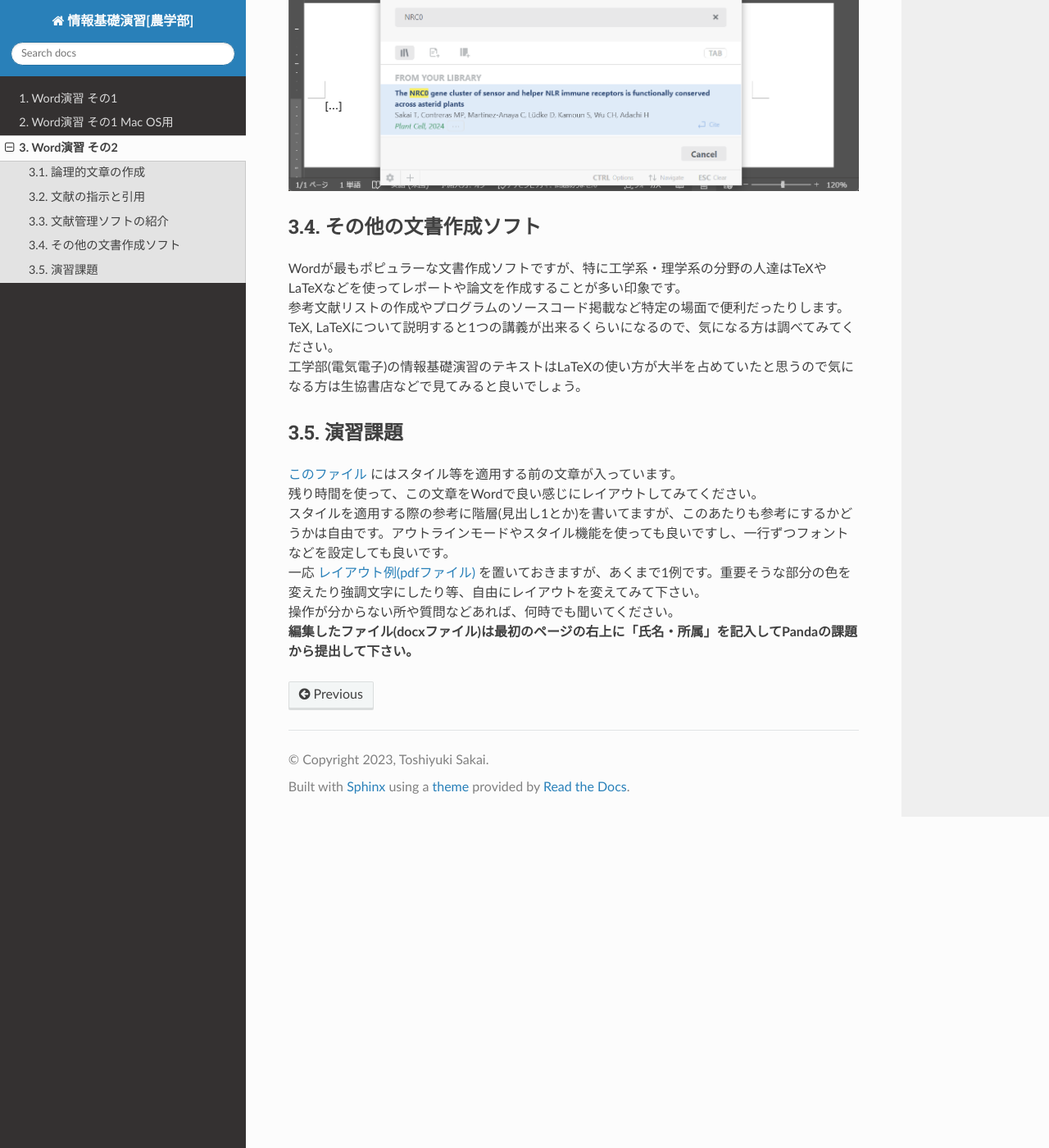
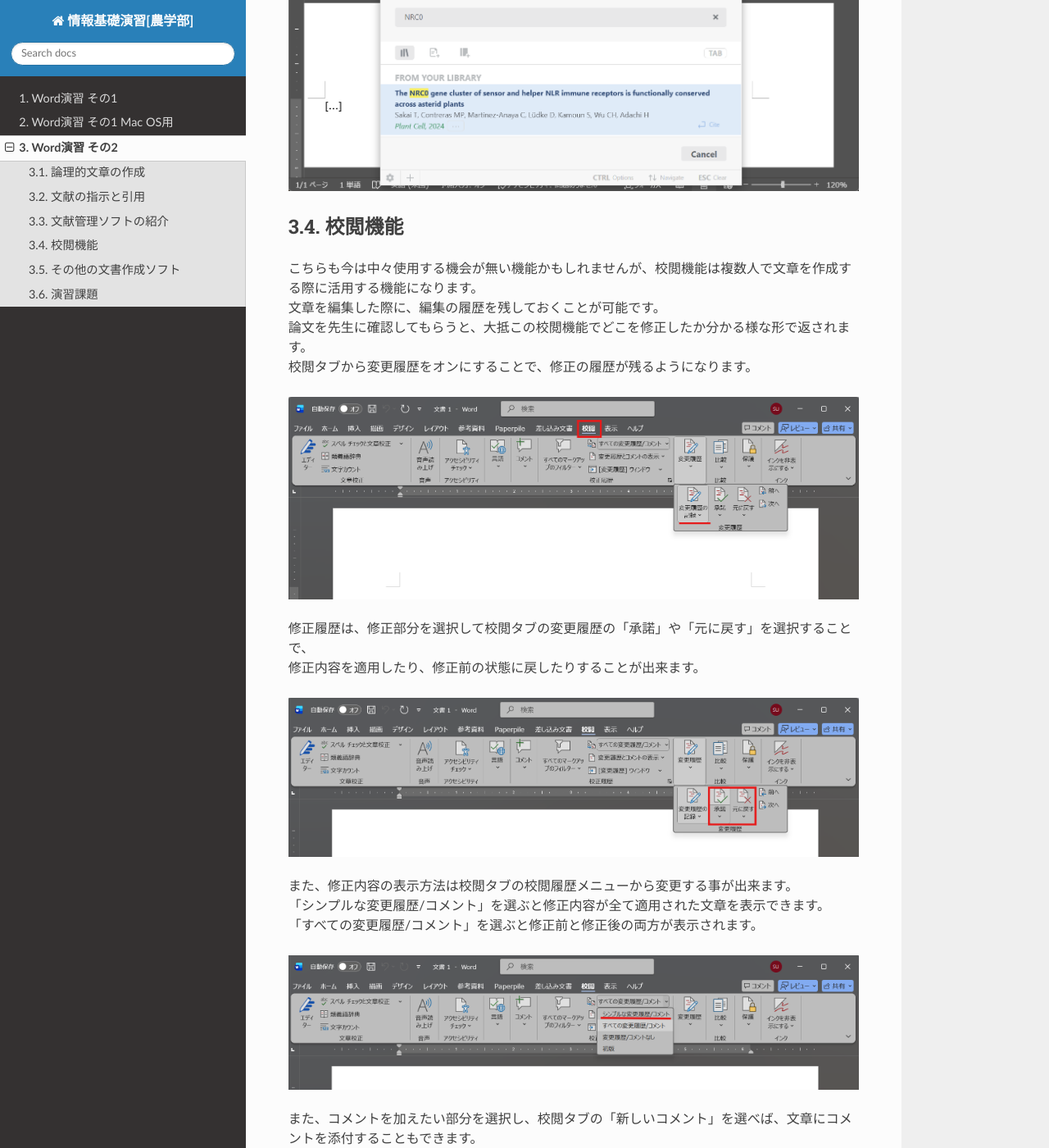
Before and after one commit to slt666666/basic_info_fri_2025, a Sphinx documentation site: the page built from source/word_2.rst, in a window 1280 px wide and 1400 px high, scrolled down 6180 px. Shown: the whole window at 82% size. Built offline with Sphinx 7.4.7 and the Read the Docs theme 3.1.0, drawn with Linux system fonts in a browser that asks for light colours.

Commit message:
add kouetsu

```diff
--- a/source/word_2.rst
+++ b/source/word_2.rst
@@ -103,6 +103,30 @@ ZoteroやMendeley, EndNoteなどが有名です。有料のものだとPaperpile
 
 .. figure:: _static/images/word/paperpile.png
 
+校閲機能
+^^^^^^^^^^^^^^^^^^^^^
+| こちらも今は中々使用する機会が無い機能かもしれませんが、校閲機能は複数人で文章を作成する際に活用する機能になります。
+| 文章を編集した際に、編集の履歴を残しておくことが可能です。
+| 論文を先生に確認してもらうと、大抵この校閲機能でどこを修正したか分かる様な形で返されます。
+| 校閲タブから変更履歴をオンにすることで、修正の履歴が残るようになります。
+
+.. figure:: _static/images/word/kouetsu1.png
+
+| 修正履歴は、修正部分を選択して校閲タブの変更履歴の「承諾」や「元に戻す」を選択することで、
+| 修正内容を適用したり、修正前の状態に戻したりすることが出来ます。
+
+.. figure:: _static/images/word/kouetsu2.png
+
+| また、修正内容の表示方法は校閲タブの校閲履歴メニューから変更する事が出来ます。
+| 「シンプルな変更履歴/コメント」を選ぶと修正内容が全て適用された文章を表示できます。
+| 「すべての変更履歴/コメント」を選ぶと修正前と修正後の両方が表示されます。
+
+.. figure:: _static/images/word/kouetsu3.png
+
+| また、コメントを加えたい部分を選択し、校閲タブの「新しいコメント」を選べば、文章にコメントを添付することもできます。
+
+.. figure:: _static/images/word/kouetsu4.png
+
 その他の文書作成ソフト
 ^^^^^^^^^^^^^^^^^^^^^^
 | Wordが最もポピュラーな文書作成ソフトですが、特に工学系・理学系の分野の人達はTeXやLaTeXなどを使ってレポートや論文を作成することが多い印象です。
```
Also changed, not shown: source/_static/images/word/kouetsu1.png (added), source/_static/images/word/kouetsu2.png (added), source/_static/images/word/kouetsu3.png (added), source/_static/images/word/kouetsu4.png (added).
